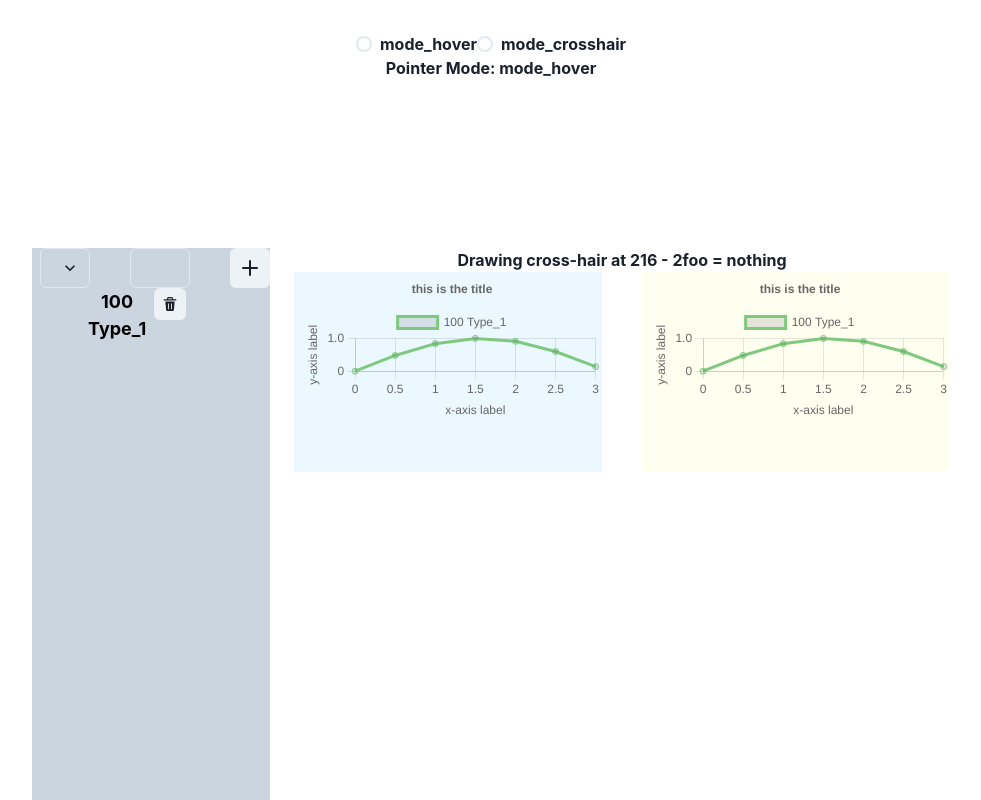
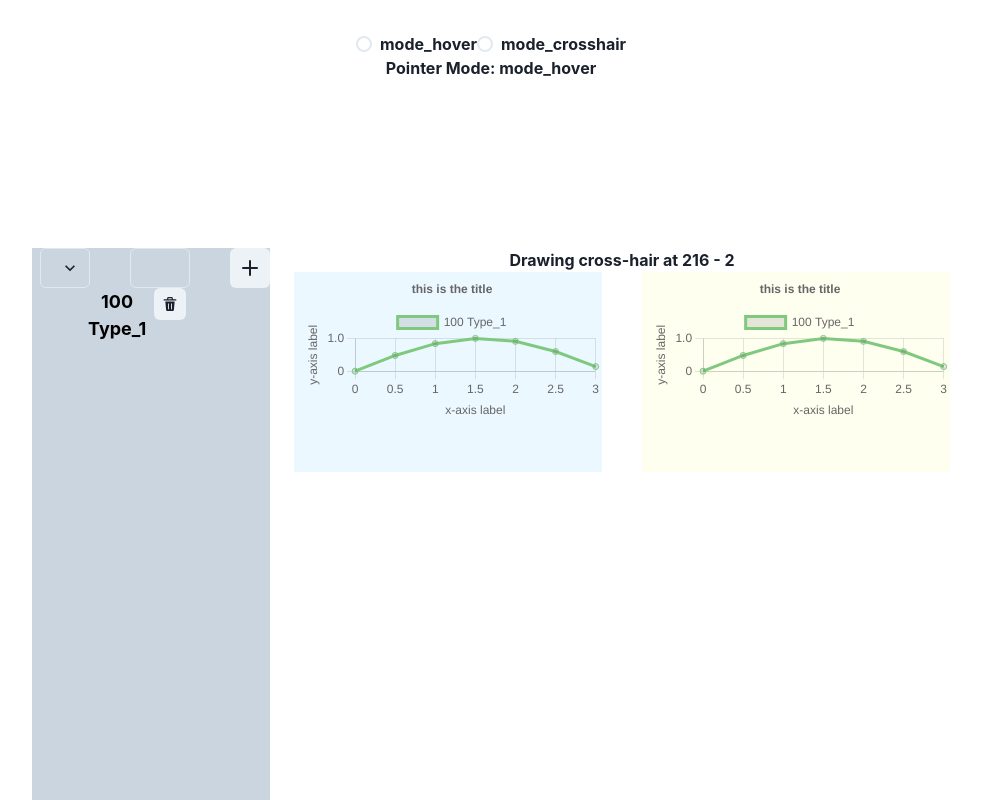
Before and after one commit to rkube/react_scopes, a React (Vite) app: page / in a window 1280 px wide. Shown: the top 800 px of the page, without its empty margins (149-1130 px from the left). Built offline with nearby package versions, Linux system fonts and the light colour scheme.

Commit message:
plugin not working?

```diff
--- a/src/components/chart_area.tsx
+++ b/src/components/chart_area.tsx
@@ -12,14 +12,18 @@ import { cross_hair_plugin, crosshair_plugin_i } from "./cross_hair_plugin"
 
 function ScopesGrid({signal_list, ptr_mode}: {signal_list: signal_t[], ptr_mode: ptr_mode_t}) {
 
-    // const [plugin_list, set_plugin_list] = useState< (PluginC | crosshair_plugin_i)[] >([])
     // Value for the crosshair plugin, which needs to by synced across the scopes
     const [crosshair_val, set_crosshair_val] = useState<cross_hair_t>({x: 216, y: 2})
     const xtalk_ref = useRef(crosshair_val)
+    // This took me a while to figure out. The crosshair plugin accesses the sync_data
+    // structure in afterDraw. The function associated with it only registers on
+    // initialization and ignores any updates on sync_data passed as props.
+    // USing a reference to this prop ensures that the plugin always has the current
+    // data.
+    // Thanks StackOverflow: https://stackoverflow.com/questions/72704153/why-function-is-not-updating-with-usecallback-in-react-and-chart-js
+    // const xtalk_ref = useRef(sync_data)
+    // xtalk_ref.current = sync_data
     xtalk_ref.current = crosshair_val
-
-
-    const [foo, set_foo] = useState<string>("nothing")
 
 
     const chart_cb = (new_crosshair_val: cross_hair_t) => {
@@ -27,6 +31,8 @@ function ScopesGrid({signal_list, ptr_mode}: {signal_list: signal_t[], ptr_mode:
     }
 
 
+    // Today I learned: Don't put this in a stateful variable. Just assemble the list
+    // based on the props this component receives and pass that list to the MyPlot component
     let plugin_list = []
     if (ptr_mode == "mode_crosshair") {
         plugin_list.push(new cross_hair_plugin(xtalk_ref, chart_cb))
@@ -35,15 +41,10 @@ function ScopesGrid({signal_list, ptr_mode}: {signal_list: signal_t[], ptr_mode:
     }
 
 
-
-    // const plugin_list = [new cross_hair_plugin(xtalk_ref, chart_cb)]
-
-
     return (
         <>
         <div>
             Drawing cross-hair at {crosshair_val.x} - {crosshair_val.y}
-            foo = {foo}
         </div>
 
         <Grid
--- a/src/components/cross_hair_plugin.tsx
+++ b/src/components/cross_hair_plugin.tsx
@@ -26,6 +26,9 @@ interface crosshair_plugin_i extends Plugin {
 
 export { type crosshair_plugin_i }
 
+// A plugin the pushes the index of the nearest point that the mouse is
+// hovering to to the parent through a callback.
+// Relevant tutorials: https://www.youtube.com/watch?v=X0nXI9sPMgA
 class cross_hair_plugin implements crosshair_plugin_i {
     id: string;
     events: (keyof HTMLElementEventMap)[];
```
Also changed, not shown: src/components/mychart.tsx (+3 -46 lines).
